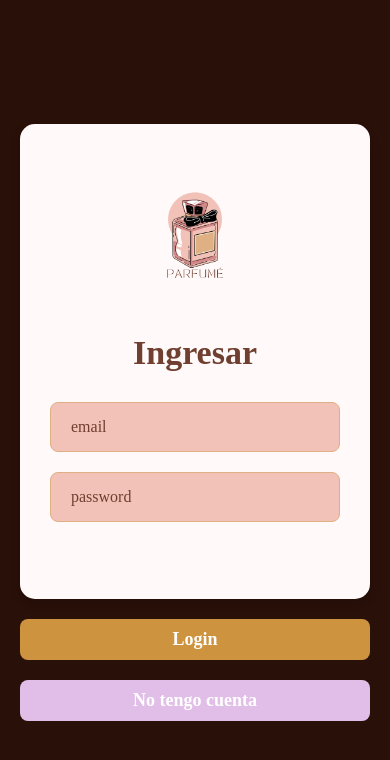
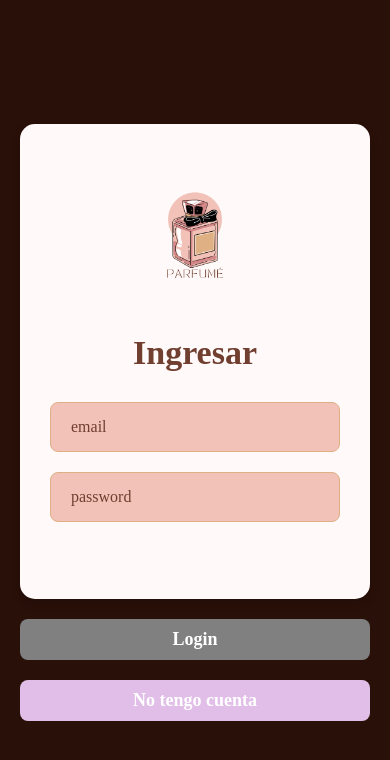
Before and after one commit to feli-qm/pro3-tt-rn-fbqm, a React Native app: screen /Login in a window 390 px wide. Shown: the top 760 px of the page. Built offline with nearby package versions, Linux system fonts and the light colour scheme; no server answers.

Commit message:
Boton de login disabled

```diff
--- a/src/screens/Login.js
+++ b/src/screens/Login.js
@@ -9,8 +9,17 @@ export default class Login extends Component {
       email: '',
       password: '',
       registered: false,
-      errorMsg: ''
+      errorMsg: '',
+      isDisabled: true,
     };
+  }
+
+  handleDisabled = () => {
+    if (this.state.email !== "" && this.state.password !== "") {
+      this.setState({
+        isDisabled: false,
+      }
+    )}
   }
 
   handleValidate = () => {
@@ -38,7 +47,7 @@ export default class Login extends Component {
         this.props.navigation.navigate('HomeMenu')
       })
       .catch((error) => {
-        console.log(error.message.code);
+        console.log(error.message);
         this.setState({ errorMsg: error.message });
       });
   };
@@ -63,19 +72,27 @@ export default class Login extends Component {
           <TextInput style={styles.input}
             keyboardType='email-address'
             placeholder='email'
-            onChangeText={text => this.setState({ email: text })}
+            onChangeText={text => {
+                this.handleDisabled()
+                this.setState({ email: text })}}
             value={this.state.email} />
 
           <TextInput style={styles.input}
             keyboardType='default'
             placeholder='password'
             secureTextEntry={true}
-            onChangeText={text => this.setState({ password: text })}
+            onChangeText={text => {
+                this.handleDisabled()
+                this.setState({ password: text })}}
             value={this.state.password} />
 
           <Text>{this.state.errorMsg} </Text>
         </View>
-        <TouchableOpacity style={styles.button} onPress={() => this.handleSubmit(this.state.email, this.state.password)}>
+        <TouchableOpacity
+            style={this.state.isDisabled ? [styles.button, styles.disabled] : styles.button}
+            onPress={() => this.handleSubmit(this.state.email, this.state.password)}
+            disabled= {this.state.isDisabled}
+        >
           <Text style={styles.buttonText}> Login </Text>
         </TouchableOpacity>
 
@@ -147,6 +164,9 @@ const styles = StyleSheet.create({
     marginTop: 20,
     elevation: 3,
   },
+  disabled: {
+    backgroundColor: 'grey',
+  },
   buttonLink: {
     backgroundColor: 'transparent',
     paddingVertical: 10,
--- a/src/screens/Profile.js
+++ b/src/screens/Profile.js
@@ -50,11 +50,10 @@ export default class Profile extends Component {
                     {this.state.errorMsg ? (
                         <Text style={styles.error}>{this.state.errorMsg}</Text>
                     ) : null}
-
-                    <TouchableOpacity style={styles.button} onPress={() => this.handleLogout()}>
-                        <Text style={styles.buttonText}>Logout</Text>
-                    </TouchableOpacity>
                 </View>
+                <TouchableOpacity style={styles.button} onPress={() => this.handleLogout()}>
+                  <Text style={styles.buttonText}>Logout</Text>
+                </TouchableOpacity>
             </View>
         );
     }
--- a/src/screens/Register.js
+++ b/src/screens/Register.js
@@ -108,7 +108,11 @@ handleDisabled = () => {
             value={this.state.password} />
             <Text>{this.state.errorMsg} </Text>
         </View>
-        <TouchableOpacity style={this.state.isDisabled ? [styles.button, styles.disabled] : styles.button } onPress={() => this.handleSubmit(this.state.email, this.state.password, this.state.userName)} disabled= {this.state.isDisabled}>
+        <TouchableOpacity
+          style={this.state.isDisabled ? [styles.button, styles.disabled] : styles.button }
+          onPress={() => this.handleSubmit(this.state.email, this.state.password, this.state.userName)}
+          disabled= {this.state.isDisabled}
+        >
           <Text style={styles.buttonText}> Registrar </Text>
         </TouchableOpacity>
 
```
Also changed, not shown: src/components/User.js (deleted).
